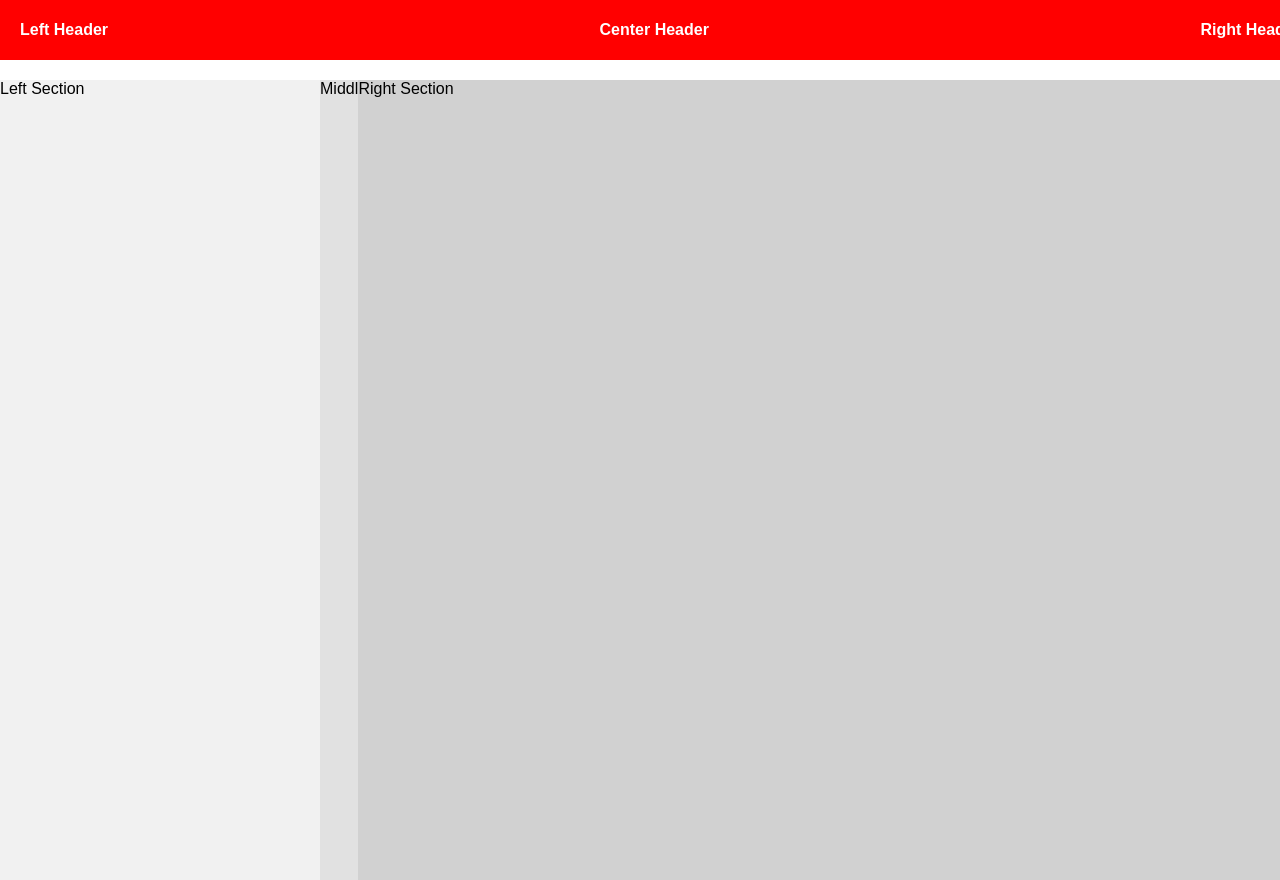
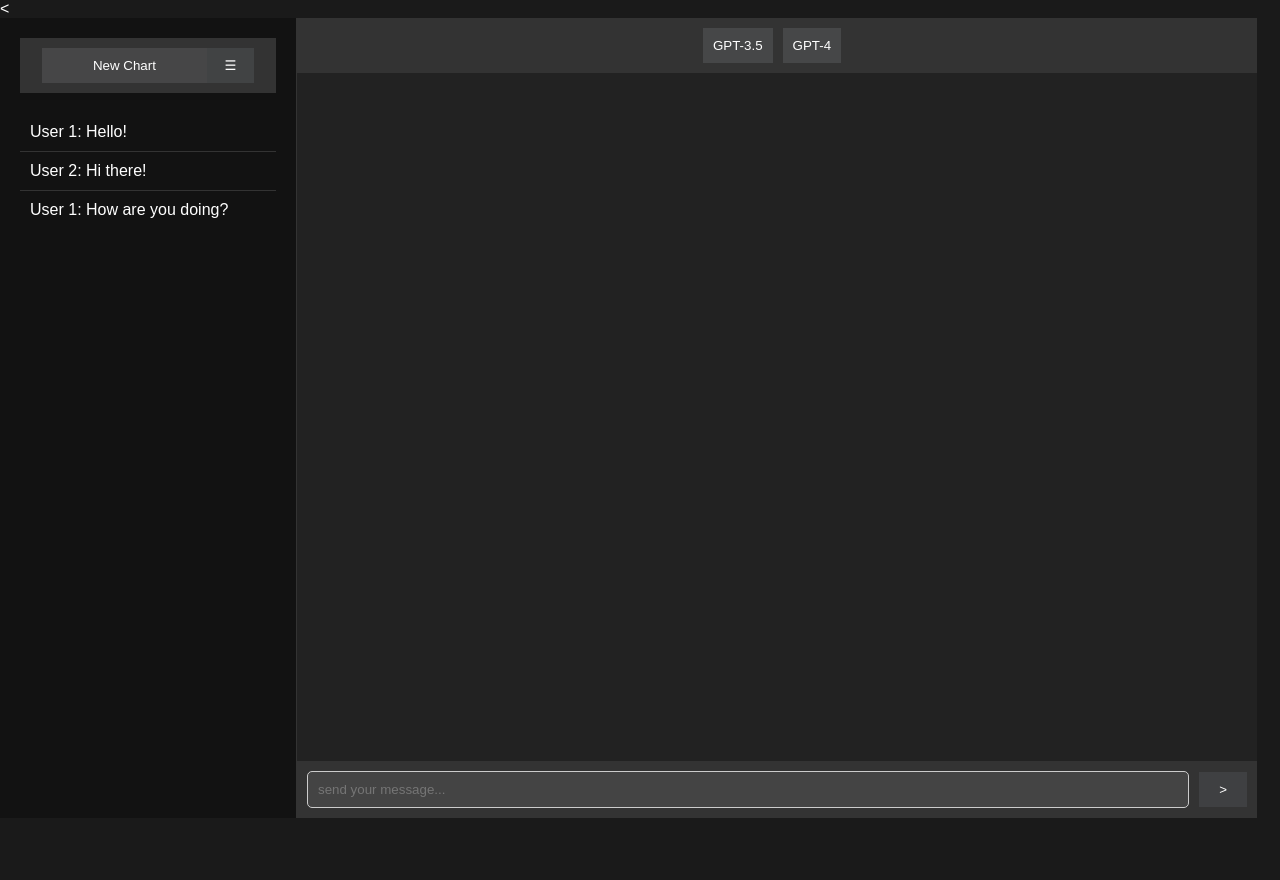
Before and after one commit to ishikaacharya24/gptclone, a plain HTML site: page index.html in a window 1280 px wide. After the commit the page ends 818 px from the top, so only its background shows below. Drawn offline with Linux system fonts and the light colour scheme.

Commit message:
Update index.html

```diff
--- a/index.html
+++ b/index.html
@@ -1,83 +1,38 @@
-<!DOCTYPE html>
-<html>
+<<!DOCTYPE html>
+<html lang="en">
 <head>
-    <style>
-        /* Global Styles */
-        body {
-            margin: 0;
-            font-family: Arial, sans-serif;
-        }
-
-        /* Header Styles */
-        .header_container {
-            background-color: #ff0000;
-            position: fixed;
-            top: 0;
-            width: 100%;
-            height: 60px;
-            display: flex;
-            justify-content: space-between;
-            align-items: center;
-            padding: 0 20px;
-        }
-
-        .left_top_header {
-            color: #ffffff;
-            font-weight: bold;
-        }
-
-        .center_top_header {
-            color: #ffffff;
-            font-weight: bold;
-            flex-grow: 1;
-            text-align: center;
-        }
-
-        .right_top_header {
-            color: #ffffff;
-            font-weight: bold;
-        }
-
-        /* Main Content Styles */
-        .main_content {
-            padding-top: 80px; /* Adjust according to header height */
-            display: flex;
-        }
-
-        .left_section_container {
-            width: 25%;
-            background-color: #f1f1f1;
-            position: fixed;
-            height: 100%;
-        }
-
-        .middle_section_container {
-            width: 38%;
-            margin-left: 25%;
-            background-color: #e1e1e1;
-            height: 100vh;
-        }
-
-        .right_section_container {
-            width: 72%;
-            position: fixed;
-            right: 0;
-            background-color: #d1d1d1;
-            height: 100%;
-        }
-    </style>
+    <meta charset="UTF-8">
+    <meta name="viewport" content="width=device-width, initial-scale=1.0">
+    <link rel="stylesheet" href="styles.css">
+    <title>Chart App</title>
 </head>
 <body>
-    <div class="header_container">
-        <div class="left_top_header">Left Header</div>
-        <div class="center_top_header">Center Header</div>
-        <div class="right_top_header">Right Header</div>
+
+    <div id="app-container">
+
+        <div id="left-pane">
+            <div id="header">
+                <button id="new-chart-btn"> New Chart</button>
+                <button id="hide-left-pane-btn"> &#9776;</button>
+            </div>
+            <div id="existing-chats">
+                <!-- Dummy chat items will be added here using JavaScript -->
+            </div>
+        </div>
+        <div id="right-pane">
+            <div id="floating-buttons">
+                <button class="floating-button">GPT-3.5</button>
+                <button class="floating-button">GPT-4</button>
+            </div>
+            <div id="message-container">
+                <!-- Chat messages will be displayed here using JavaScript -->
+            </div>
+            <div id="input-box-container">
+                <input type="text" id="input-box" placeholder="send your message...">
+                <button id="send-button">></button>
+            </div>
+        </div>
     </div>
-
-    <div class="main_content">
-        <div class="left_section_container">Left Section</div>
-        <div class="middle_section_container">Middle Section</div>
-        <div class="right_section_container">Right Section</div>
-    </div>
+    <script src="script.js"></script>
 </body>
 </html>
```
